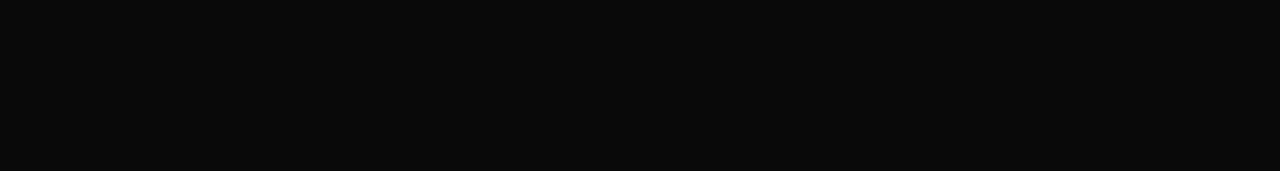
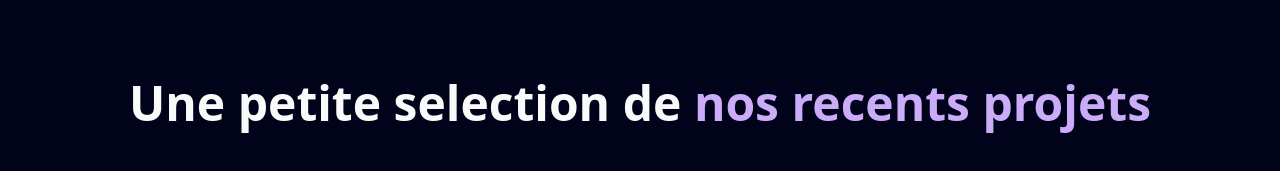
Before and after one commit to Akon2020/gdg-on-campus, a Next.js app: page / in a window 1280 px wide. Shown: the part 1763-1934 px from the top of the page. Before the commit the page ends 1762 px from the top, so only its background shows below. Built offline with nearby package versions, Linux system fonts and the light colour scheme.

Commit message:
Starti,g with recent projects

```diff
--- a/app/page.tsx
+++ b/app/page.tsx
@@ -2,6 +2,7 @@ import Hero from "@/components/Hero";
 import { FloatingNav } from "@/components/ui/FloatingNav";
 import Grid from '@/components/Grid';
 import { navItems } from "@/data";
+import ProjetsRecents from '../components/ProjetsRecents';
 
 export default function Home() {
   return (
@@ -10,6 +11,7 @@ export default function Home() {
         <FloatingNav navItems={navItems} />
         <Hero />
         <Grid />
+        <ProjetsRecents />
       </div>
     </main>
   );
--- /dev/null
+++ b/components/ProjetsRecents.tsx
@@ -0,0 +1,24 @@
+import { projects } from "@/data";
+
+const ProjetsRecents = () => {
+  return (
+    <div className="py-20">
+      <h1 className="heading">
+        Une petite selection de {' '}
+        <span className="text-purple">nos recents projets</span>
+      </h1>
+      <div className="flex flex-wrap items-center justify-center p-4 gap-16 mt-10">
+        {projects.map((project)=>{
+            <div
+              key={project.id}
+              className="lg:min-h-[32.5rem] h-[25rem] flex items-center justify-center sm:w-96 w-[80vw]"
+            >
+              {project.title}
+            </div>;
+        })}
+      </div>
+    </div>
+  )
+}
+
+export default ProjetsRecents
```
